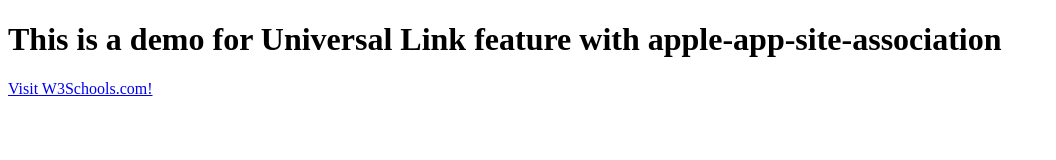
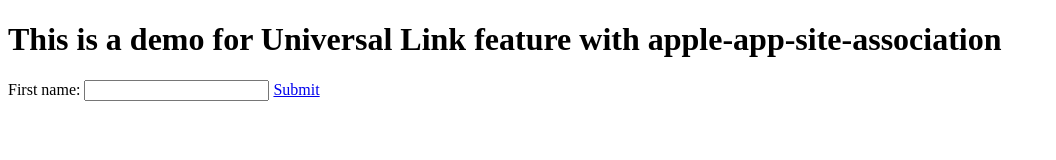
Before and after one commit to mfdcoder/universalLinks, a website: page index.html in a window 1280 px wide. Shown: the whole page, without its empty margins (0-1056 px from the left). Drawn offline with Linux system fonts and the light colour scheme.

Commit message:
Update index.html

```diff
--- a/index.html
+++ b/index.html
@@ -5,6 +5,8 @@
     </head>
   <body>
     <h1>This is a demo for Universal Link feature with apple-app-site-association</h1>
-<a href="https://memeber.d0.progyny.com?Clinic=ABC&Dr=Max">Visit W3Schools.com!</a>
+    <label for="fname">First name:</label>
+<input type="text" id="fname" name="fname">
+<a href="https://memeber.d0.progyny.com?Clinic=ABC&Dr=Max">Submit</a>
   </body>
 </html>
```
